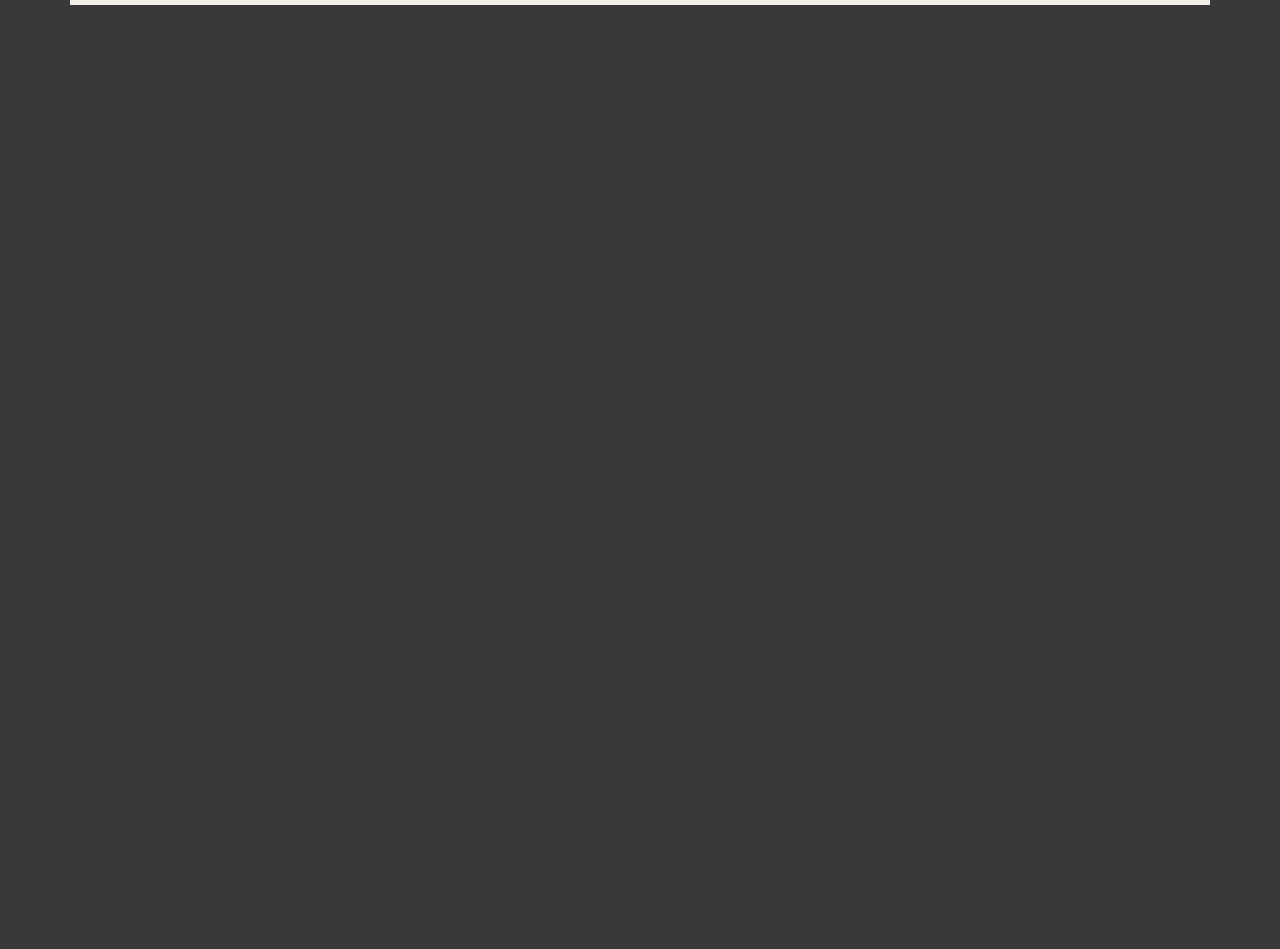
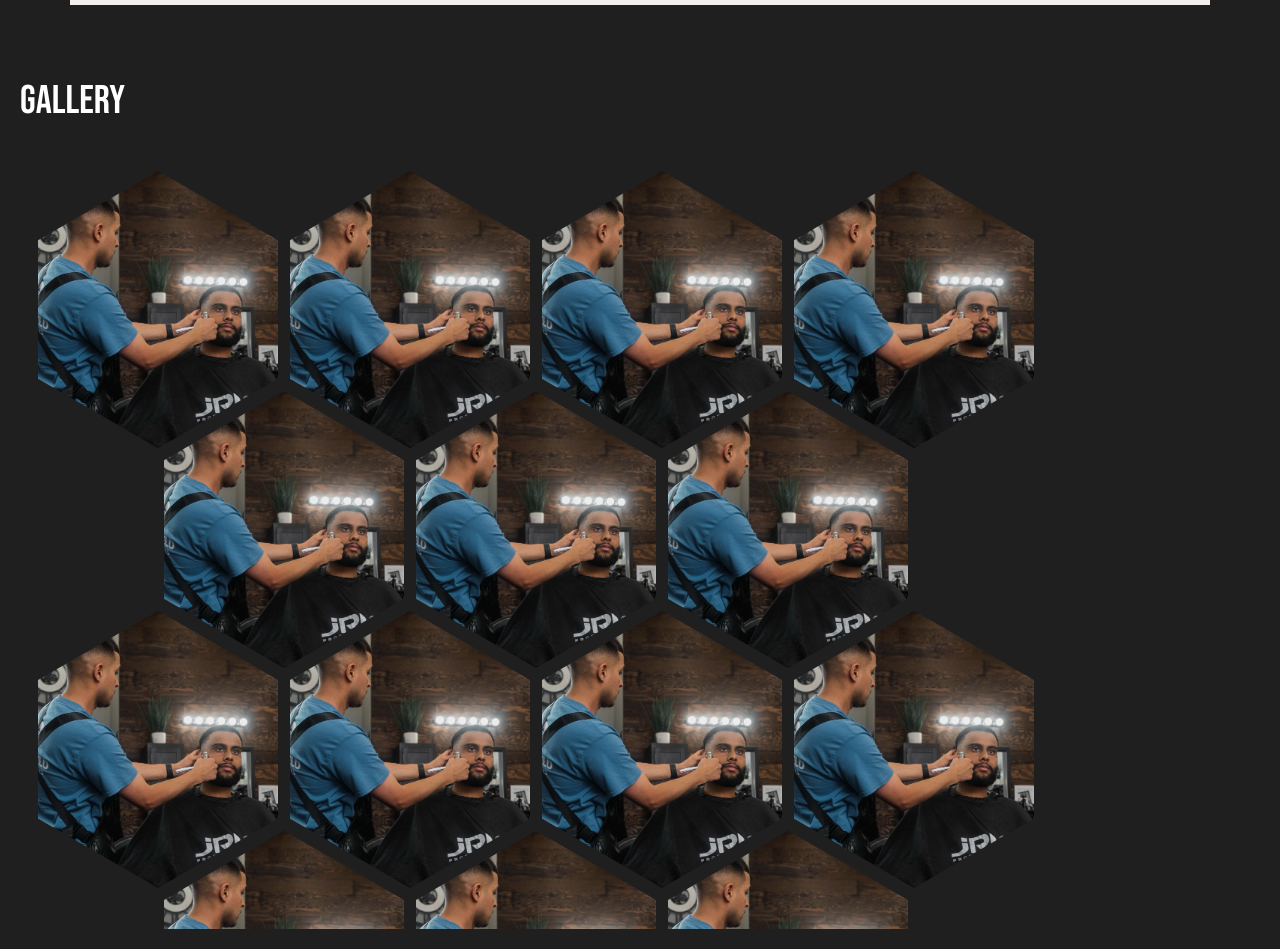
Before and after one commit to Jr-rojas/BeRectified, a React (Create React App) app: page / in a window 1280 px wide. Shown: the part 1720-2669 px from the top of the page. Before the commit the page ends 1749 px from the top, so only its background shows below. Built offline with nearby package versions, Linux system fonts and the light colour scheme.

Commit message:
Gallery Section

```diff
--- /dev/null
+++ b/src/components/Gallery/Gallery.js
@@ -0,0 +1,30 @@
+import styles from "./Gallery.module.scss"
+import JoseCutting from "../../assets/images/JoseCuttingHair.jpg"
+
+export default function Pricing(){
+    return(
+        <section className={`${styles.container}`} style={{backgroundColor:"#201F1F"}}>
+            <h1>Gallery</h1>
+            <div className={styles.container1}>
+                <div className={`${styles.gallery} container-md`}>
+                    <div className={styles.grid}>
+                        <img src={JoseCutting} alt="Jose cutting hair"/>
+                        <img src={JoseCutting} alt="Jose cutting hair"/>
+                        <img src={JoseCutting} alt="Jose cutting hair"/>
+                        <img src={JoseCutting} alt="Jose cutting hair"/>
+                        <img src={JoseCutting} alt="Jose cutting hair"/>
+                        <img src={JoseCutting} alt="Jose cutting hair"/>
+                        <img src={JoseCutting} alt="Jose cutting hair"/>
+                        <img src={JoseCutting} alt="Jose cutting hair"/>
+                        <img src={JoseCutting} alt="Jose cutting hair"/>
+                        <img src={JoseCutting} alt="Jose cutting hair"/>
+                        <img src={JoseCutting} alt="Jose cutting hair"/>
+                        <img src={JoseCutting} alt="Jose cutting hair"/>
+                        <img src={JoseCutting} alt="Jose cutting hair"/>
+                        <img src={JoseCutting} alt="Jose cutting hair"/>
+                    </div>
+                </div>
+            </div>
+        </section>
+    )
+}
--- /dev/null
+++ b/src/components/Gallery/Gallery.module.scss
@@ -0,0 +1,84 @@
+.container {
+    margin: 0;
+    min-height: 500px;
+    display: flex;
+    flex-direction: column;
+    align-items: start;
+    background: #201f1f;
+    color: white;
+    padding: 12rem 20px 20px 20px;
+    }
+
+.container1{
+    overflow: hidden;
+
+}
+
+.gallery{
+    display: flex;
+    overflow: hidden;
+    padding: 2rem;
+}
+
+.grid {
+    --s: 240px; /* Size of the images */
+    --g: 6px;  /* Gap between images */
+    --f:calc(var(--s) * 1.732 + 4 * var(--g) - 1px);
+    height:calc((var(--s) * 3) + (var(--g) * 2));
+    // animation: slide 20s linear infinite;
+    // display: grid;
+    // grid-template-columns: repeat(auto-fill, minmax(var(--s), 1fr));
+    // gap: var(--g);
+    // width: 100%; /* Ensure it spans the full width */
+    // margin: 20px auto; /* Center the grid */
+    // padding: var(--g); /* Add padding around the grid */
+    }
+
+.grid > img {
+    width: var(--s);
+    margin:var(--g);
+    aspect-ratio: 0.866; /* Maintain hexagon shape */
+    object-fit: cover;
+    clip-path: polygon(0% 25%, 0% 75%, 50% 100%, 100% 75%, 100% 25%, 50% 0);
+    transform: translate(var(--_x, 0), var(--_y, 0)) scale(var(--_t, 1));
+    cursor: pointer;
+    filter: grayscale(20%);
+    transition: 0.2s linear;
+    height: calc(var(--s) * 1.1547);
+    display: inline-block;
+    font-size:initial;
+    margin-bottom: calc(var(--g) - var(--s) * .2886);
+    }
+
+.grid > img:hover {
+    filter: grayscale(0);
+    filter: brightness(1.2);
+    z-index: 1;
+    --_t: 1.2;
+    }
+
+.grid::before {
+    content: "";
+    width: calc(var(--s) / 2 + var(--g));
+    float: left;
+    height: 120%;
+    shape-outside: repeating-linear-gradient(#0000 0 calc(var(--f) - 3px), #000 0 var(--f));
+    }
+
+
+/* @keyframes slide {
+    0% {
+        transform: translateY(0);
+    }
+    100% {
+        transform: translateY(-50%);
+    }
+    } */
+
+@media screen and (max-width: 720px) {
+    .grid{
+        --s:120px;
+        --g:4px;
+        height:calc((var(--s) * 3) + (var(--g) * 3)) ;
+    }
+    }
--- a/src/components/ReviewCard/ReviewLayout.js
+++ b/src/components/ReviewCard/ReviewLayout.js
@@ -2,7 +2,7 @@ import CustomCarosel from "./CustomCarosel";
 
 export default function ReviewLayout(){
     return(
-        <section className="container-fluid d-flex justify-content-center">
+        <section className="container-fluid d-flex justify-content-center" style={{marginBottom: "-9rem"}}>
             <CustomCarosel/>
         </section>
     )
--- a/src/pages/Home.js
+++ b/src/pages/Home.js
@@ -3,6 +3,7 @@ import CustomNavbar from "../components/CustomNavbar"
 import Hero from "../components/Hero"
 import Pricing from "../components/Pricing/Pricing"
 import ReviewLayout from "../components/ReviewCard/ReviewLayout"
+import Gallery from "../components/Gallery/Gallery"
 
 export default function Home() {
     return (
@@ -11,6 +12,7 @@ export default function Home() {
             <Hero />
             <Pricing />
             <ReviewLayout/>
+            <Gallery/>
         </>
     )
 }
```
